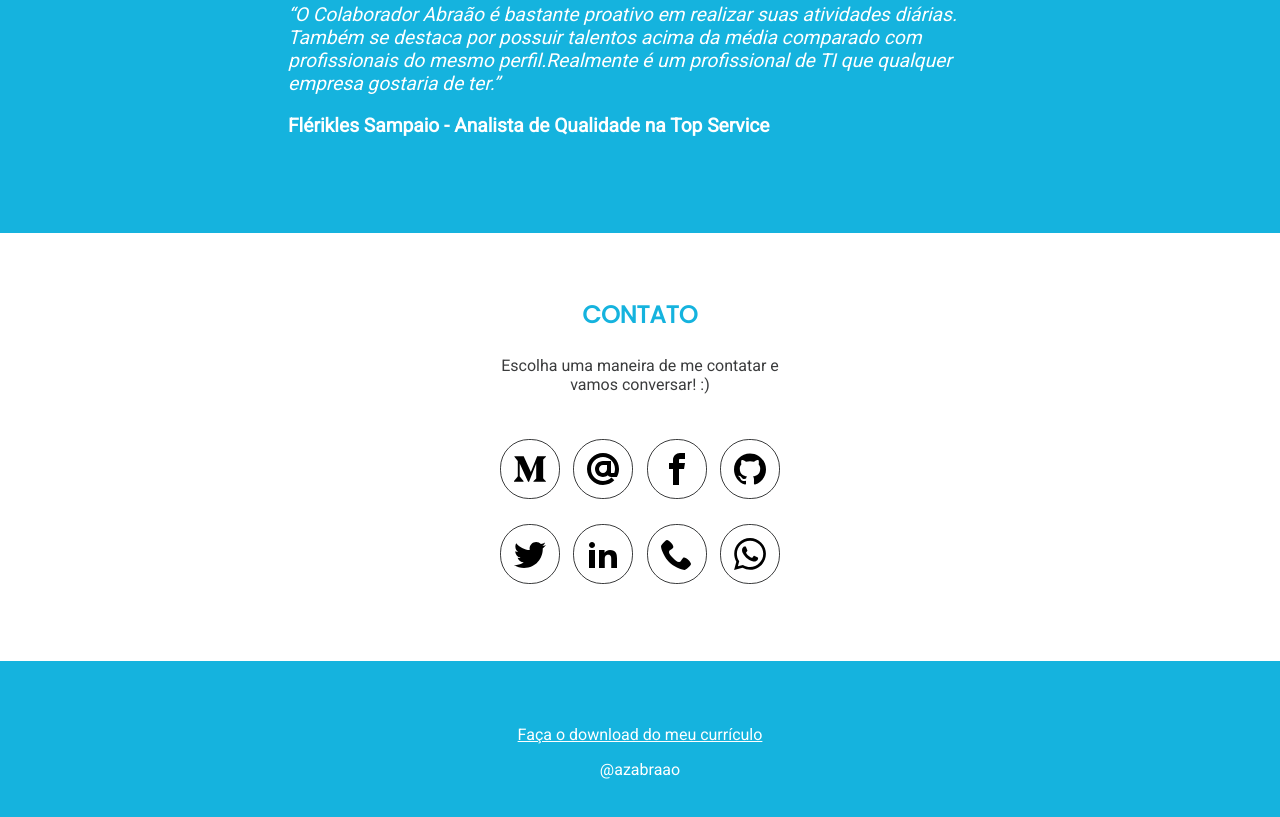
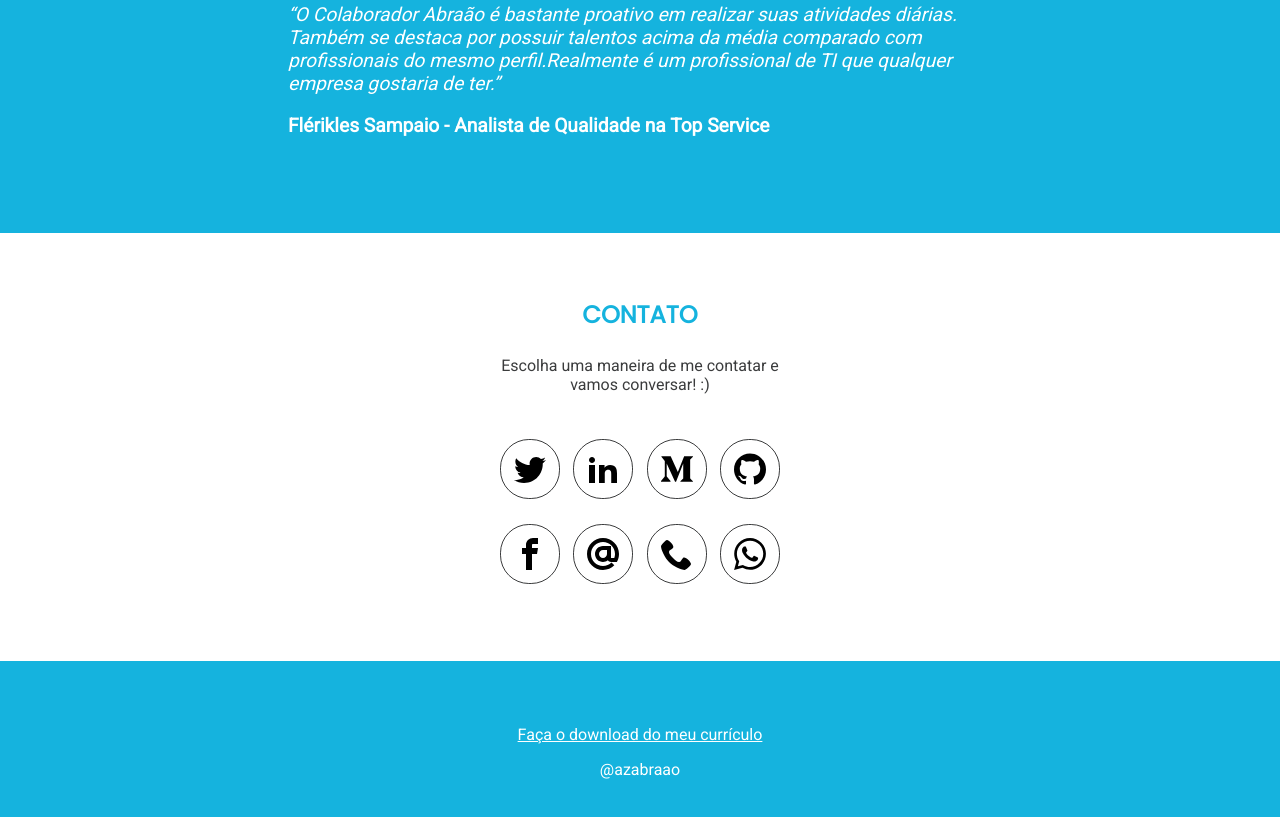
Before and after one commit to azabraao/azabraao.github.io, a plain HTML site: page index.html in a window 1280 px wide. Shown: the part 3683-4500 px from the top of the page. Drawn offline with nearby package versions, Linux system fonts and the light colour scheme.

Commit message:
Change contact links order

```diff
--- a/index.html
+++ b/index.html
@@ -43,7 +43,8 @@
                             <div class="portifolio__item-description">
                                 <p class="is-color-grey--dark">Atuei criando landing pages e html emails como
                                     terceirizado
-                                    na empresa <a href="http://www.semparar.com.br" target="_blank" rel="external noopener">Sem Parar</a>. Tive a oportunidade de consolidar minhas habilidades em CSS e
+                                    na empresa <a href="http://www.semparar.com.br" target="_blank" rel="external noopener">Sem
+                                        Parar</a>. Tive a oportunidade de consolidar minhas habilidades em CSS e
                                     conhecer a plataforma Vtex.</p>
                             </div>
                         </div>
@@ -54,7 +55,8 @@
                                 <picture class="portifolio__item-img"><img src="assets/img/amdgesso.png" alt="Logotipo da AMD Gesso"></picture>
                             </header>
                             <div class="portifolio__item-description">
-                                <p class="is-color-grey--dark">Na <a href="http://www.amdgesso.com" target="_blank" rel="noopener external">AMD Gesso</a> exerci o papel de cuidar do crescimento da
+                                <p class="is-color-grey--dark">Na <a href="http://www.amdgesso.com" target="_blank" rel="noopener external">AMD
+                                        Gesso</a> exerci o papel de cuidar do crescimento da
                                     marca e do aprimoramento dos serviços prestados por
                                     meio da tecnologia. Trabalhei num projeto interno
                                     chamado AMD Alpha, com o objetivo de gerir as obras de
@@ -82,7 +84,8 @@
                                 <picture class="portifolio__item-img"><img src="assets/img/fixer.png" alt="Logotipo do Fixer"></picture>
                             </header>
                             <div class="portifolio__item-description">
-                                <p class="is-color-grey--dark"><a href="http://www.fixer.cf" target="_blank" rel="noopener external">Fixer</a> foi feito para ajudar quem precisa lembrar de
+                                <p class="is-color-grey--dark"><a href="http://www.fixer.cf" target="_blank" rel="noopener external">Fixer</a>
+                                    foi feito para ajudar quem precisa lembrar de
                                     muito
                                     conteúdo depois de estudado. Ele é um site feito com
                                     JQuery, AJAX, PHP e MySQL que providencia para o
@@ -102,9 +105,11 @@
                                     mídia local, gerindo o suporte ao culto e criando
                                     processos para boa realização das atividades entre
                                     departamentos. Dei início à uma visão de produção de
-                                    conteúdo por parte da Igreja onde fizemos um <a href="https://medium.com/ad-bel%C3%A9m-amador-bueno-1" target="_blank" rel="noopener external"> blog com
-                                    conteúdo teológico.</a> Fiz a também gestão do endo
-                                    marketing utilizando as <a href="https://www.facebook.com/adbamadorbueno" target="_blank" rel="noopener external">mídias sociais</a> que se mostraram
+                                    conteúdo por parte da Igreja onde fizemos um <a href="https://medium.com/ad-bel%C3%A9m-amador-bueno-1"
+                                        target="_blank" rel="noopener external"> blog com
+                                        conteúdo teológico.</a> Fiz a também gestão do endo
+                                    marketing utilizando as <a href="https://www.facebook.com/adbamadorbueno" target="_blank"
+                                        rel="noopener external">mídias sociais</a> que se mostraram
                                     necessárias para atingir nosso público-alvo local.</p>
                             </div>
                         </div>
@@ -143,7 +148,8 @@
                             </header>
                             <div class="portifolio__item-description">
                                 <p class="is-color-grey--dark">Atuei validando hipóteses e aprimorando cada aspecto da
-                                    experiência do cliente com <a href="https://www.behance.net/gallery/64692659/Site-Vogabito" target="_blank" rel="noopener external">a empresa</a>. Da UX ao
+                                    experiência do cliente com <a href="https://www.behance.net/gallery/64692659/Site-Vogabito"
+                                        target="_blank" rel="noopener external">a empresa</a>. Da UX ao
                                     marketing, fiz um pouco de tudo, onde minha atuação
                                     mais presente foi no desenvolvimento web.</p>
                             </div>
@@ -358,22 +364,22 @@
                 <div class="contact__content">
                     <p class="is-color-grey--dark">Escolha uma maneira de me contatar e vamos conversar! :)</p>
                     <div class="contact__links">
-                        <a href="http://www.medium.com/@azabraao" class="contact__link" title="Acessa Medium" target="_blank" rel="noopener external"><img
-                                src="assets/svg/medium.svg"></a>
-                        <a href="mailto:az.abraao@gmail.com" class="contact__link" title="Acessa email" target="_blank" rel="noopener external"><img
-                                src="assets/svg/at.svg"></a>
-                        <a href="http://www.facebook.com/azabraao" class="contact__link" title="Acessa Facebook" target="_blank" rel="noopener external"><img
-                                src="assets/svg/facebook.svg"></a>
-                        <a href="http://github.com/azabraao" class="contact__link" title="Acessa Github" target="_blank" rel="noopener external"><img
-                                src="assets/svg/github.svg"></a>
+                        <a href="http://twitter.com/azabraao" class="contact__link" title="Acessa Twitter" target="_blank"
+                            rel="noopener external"><img src="assets/svg/twitter.svg"></a>
+                        <a href="http://linkedin.com/in/azabraao" class="contact__link" title="Acessa Linkedin" target="_blank"
+                            rel="noopener external"><img src="assets/svg/linkedin2.svg"></a>
+                        <a href="http://www.medium.com/@azabraao" class="contact__link" title="Acessa Medium" target="_blank"
+                            rel="noopener external"><img src="assets/svg/medium.svg"></a>
+                        <a href="http://github.com/azabraao" class="contact__link" title="Acessa Github" target="_blank"
+                            rel="noopener external"><img src="assets/svg/github.svg"></a>
                     </div>
                     <div class="contact__links">
-                        <a href="http://twitter.com/azabraao" class="contact__link" title="Acessa Twitter" target="_blank" rel="noopener external"><img
-                                src="assets/svg/twitter.svg"></a>
-                        <a href="http://linkedin.com/in/azabraao" class="contact__link" title="Acessa Linkedin" target="_blank" rel="noopener external"><img
-                                src="assets/svg/linkedin2.svg"></a>
-                        <a href="tel:5511958079381" class="contact__link" title="Facilita ligação telefônica" target="_blank" rel="noopener external"><img
-                                src="assets/svg/phone.svg"></a>
+                        <a href="http://www.facebook.com/azabraao" class="contact__link" title="Acessa Facebook" target="_blank"
+                            rel="noopener external"><img src="assets/svg/facebook.svg"></a>
+                        <a href="mailto:az.abraao@gmail.com" class="contact__link" title="Acessa email" target="_blank"
+                            rel="noopener external"><img src="assets/svg/at.svg"></a>
+                        <a href="tel:5511958079381" class="contact__link" title="Facilita ligação telefônica" target="_blank"
+                            rel="noopener external"><img src="assets/svg/phone.svg"></a>
                         <a href="https://api.whatsapp.com/send?phone=5511958079381" class="contact__link" title="Acessa whatsapp"
                             target="_blank" rel="noopener external"><img src="assets/svg/whatsapp.svg"></a>
                     </div>
```
